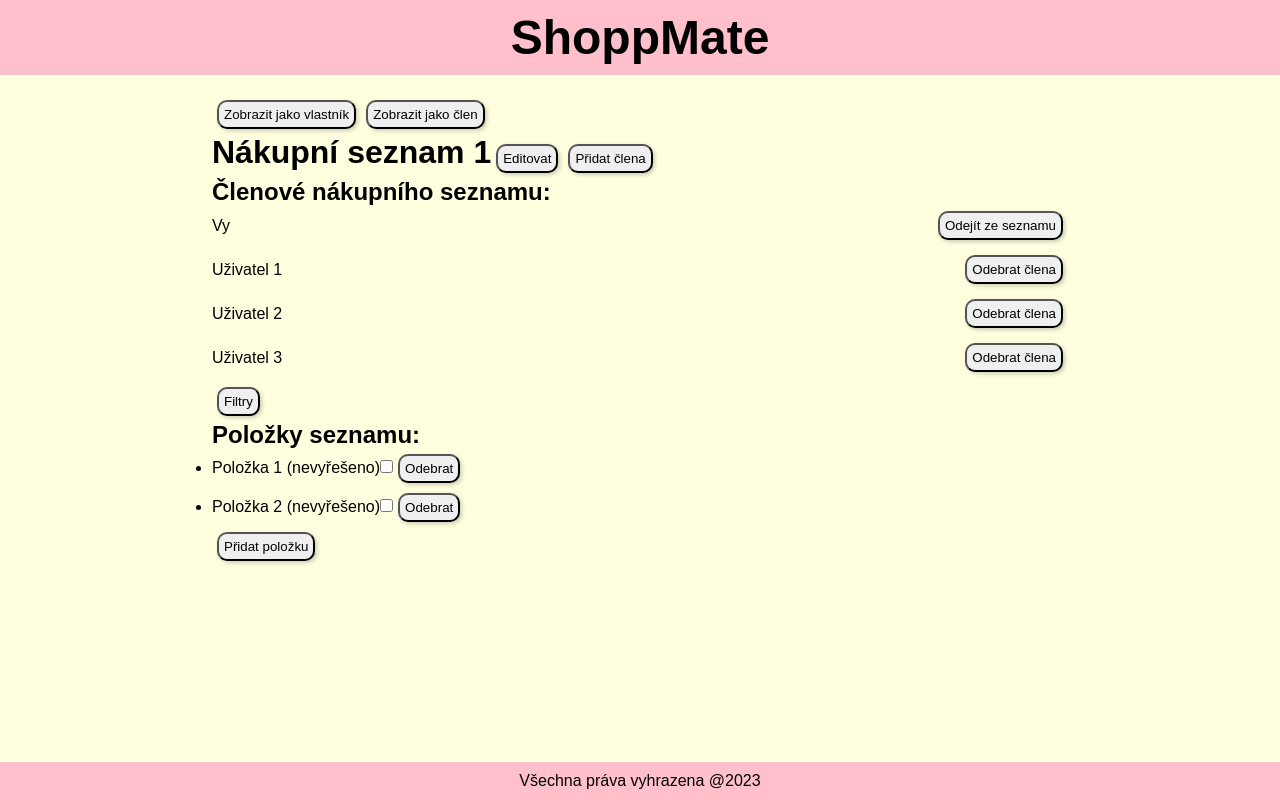
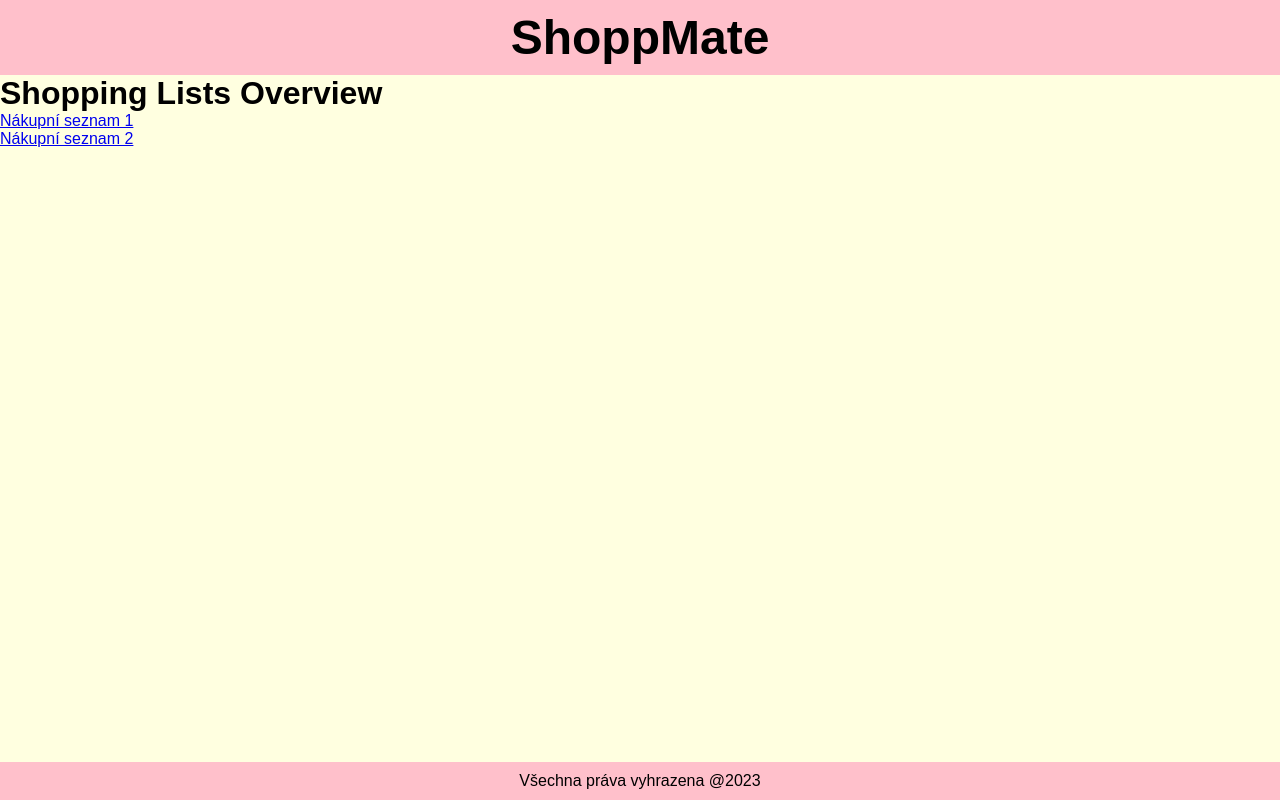
Before and after one commit to Rammfon/Shoppmate-app, a React (Create React App) app: page / in a window 1280 px wide. Built offline with nearby package versions, Linux system fonts and the light colour scheme.

Commit message:
Popis změn

```diff
--- a/package.json
+++ b/package.json
@@ -8,6 +8,7 @@
     "@testing-library/user-event": "^13.5.0",
     "react": "^18.2.0",
     "react-dom": "^18.2.0",
+    "react-router-dom": "^6.19.0",
     "react-scripts": "5.0.1",
     "web-vitals": "^2.1.4"
   },
--- a/src/App.js
+++ b/src/App.js
@@ -1,23 +1,25 @@
-
-import './App.css';
+import React from 'react';
+import { BrowserRouter as Router, Route, Routes } from 'react-router-dom';
 import ShoppingListDetail from './components/ShoppingListDetail';
+import ShoppingListOverview from './components/ShoppingListOverview';
 import Header from './components/Header';
 import Footer from './components/Footer';
-
-
-
-
-
+import "./App.css"
 
 function App() {
   return (
+    <Router>
       <div className="container">
         <Header />
         <div className="content">
-      <ShoppingListDetail />
+        <Routes>
+  <Route path="/" element={<ShoppingListOverview />} />
+  <Route path= "/api/shopping-lists/:id" element={<ShoppingListDetail />} />
+</Routes>
         </div>
         <Footer />
       </div>
+    </Router>
   );
 }
 
--- a/src/components/ShoppingListDetail.js
+++ b/src/components/ShoppingListDetail.js
@@ -1,34 +1,52 @@
-import React, { useState } from "react";
+import React, { useState, useEffect } from "react";
 import EditShoppingListName from "./EditShoppingListName";
 import LeaveShoppingList from "./LeaveShoppingList";
 import RemoveMember from "./RemoveMember";
 import AddMember from "./AddMember";
 import AddItem from "./AddItem";
 import RemoveItem from "./RemoveItem";
-const ShoppingListDetail  = () => {
+import { useParams } from 'react-router-dom';
+const ShoppingListDetail = () => {
+  const { id } = useParams();
+
+  // State to store shopping list data
+  const [shoppingList, setShoppingList] = useState({
+    name: [],
+    members: [],
+    items: [],
+  });
+
   const [viewMode, setViewMode] = useState("vlastník");
   const [isOwner, setIsOwner] = useState(true);
+  const [editingName, setEditingName] = useState(false);
+  const [addingItem, setAddingItem] = useState(false);
+  const [resolvedItems, setResolvedItems] = useState([]);
+  const [selectedStatus, setSelectedStatus] = useState("vše");
+  const [showFilters, setShowFilters] = useState(false);
+  const [addingMember, setAddingMember] = useState(false);
 
-  const shoppingListData = {
-    name: "Nákupní seznam 1",
-    members: ["Vy", "Uživatel 1", "Uživatel 2", "Uživatel 3"],
-    items: [
-      { id: 1, name: "Položka 1", status: "nevyřešená" },
-      { id: 2, name: "Položka 2", status: "nevyřešená" },
+  // Fetch data for the selected shopping list
+  useEffect(() => {
+    const fetchData = async () => {
+      // Replace this with your actual data fetching logic
+      try {
+        const response = await fetch(`/api/shopping-lists/${id}`);
+        if (!response.ok) {
+          throw new Error(`Server returned ${response.status} ${response.statusText}`);;
+        }
+        const data = await response.json();
+        setShoppingList(data);
+      } catch (error) {
+        console.error("Error fetching data:", error);
+      }
+    };
 
-    ],
-  };
-
-  const [shoppingList, setShoppingList] = useState(shoppingListData);
-  const [editingName, setEditingName] = useState(false);
+    fetchData();
+  }, [id]);
 
 
-  const [addingItem, setAddingItem] = useState(false);
 
-  const [resolvedItems, setResolvedItems] = useState([]);
 
-  const [selectedStatus, setSelectedStatus] = useState("vše");
-  const [showFilters, setShowFilters] = useState(false);
 
   const changeName = (newName) => {
     setShoppingList({ ...shoppingList, name: newName });
@@ -55,7 +73,7 @@ const ShoppingListDetail  = () => {
     setShoppingList({ ...shoppingList, members: updatedMember });
   };
 
-  const [addingMember, setAddingMember] = useState(false);
+
 
   const handleAddMember = (newMemberName) => {
 
--- /dev/null
+++ b/src/components/ShoppingListOverview.js
@@ -0,0 +1,36 @@
+// ShoppingListOverview.js
+
+import React from 'react';
+import { Link } from 'react-router-dom';
+
+const ShoppingListOverview = () => {
+  // Assuming you have an array of shopping lists
+  const shoppingLists = [
+    { id: 1, name: 'Nákupní seznam 1', members: ["Vy", "Uživatel 1", "Uživatel 2", "Uživatel 3"], items: [
+        { id: 1, name: "Položka 1", status: "nevyřešená" },
+        { id: 2, name: "Položka 2", status: "nevyřešená" },
+
+      ], },
+    { id: 2, name: 'Nákupní seznam 2', members: ["Vy", "Uživatel 4", "Uživatel 5", "Uživatel 6"], items: [
+        { id: 3, name: "Položka 1", status: "nevyřešená" },
+        { id: 4, name: "Položka 2", status: "nevyřešená" },
+
+      ],},
+    // ... add more shopping lists
+  ];
+
+  return (
+    <div className="shopping-list-overview">
+      <h1>Shopping Lists Overview</h1>
+      <ul>
+        {shoppingLists.map((list) => (
+          <li key={list.id}>
+           <Link to={`/api/shopping-lists/${ shoppingLists.id}`}>{list.name}</Link>
+          </li>
+        ))}
+      </ul>
+    </div>
+  );
+};
+
+export default ShoppingListOverview;
```
Also changed, not shown: 1 other file (tests, documents, lock files or other folders). Lines whose indentation alone changed are shown as unchanged.
